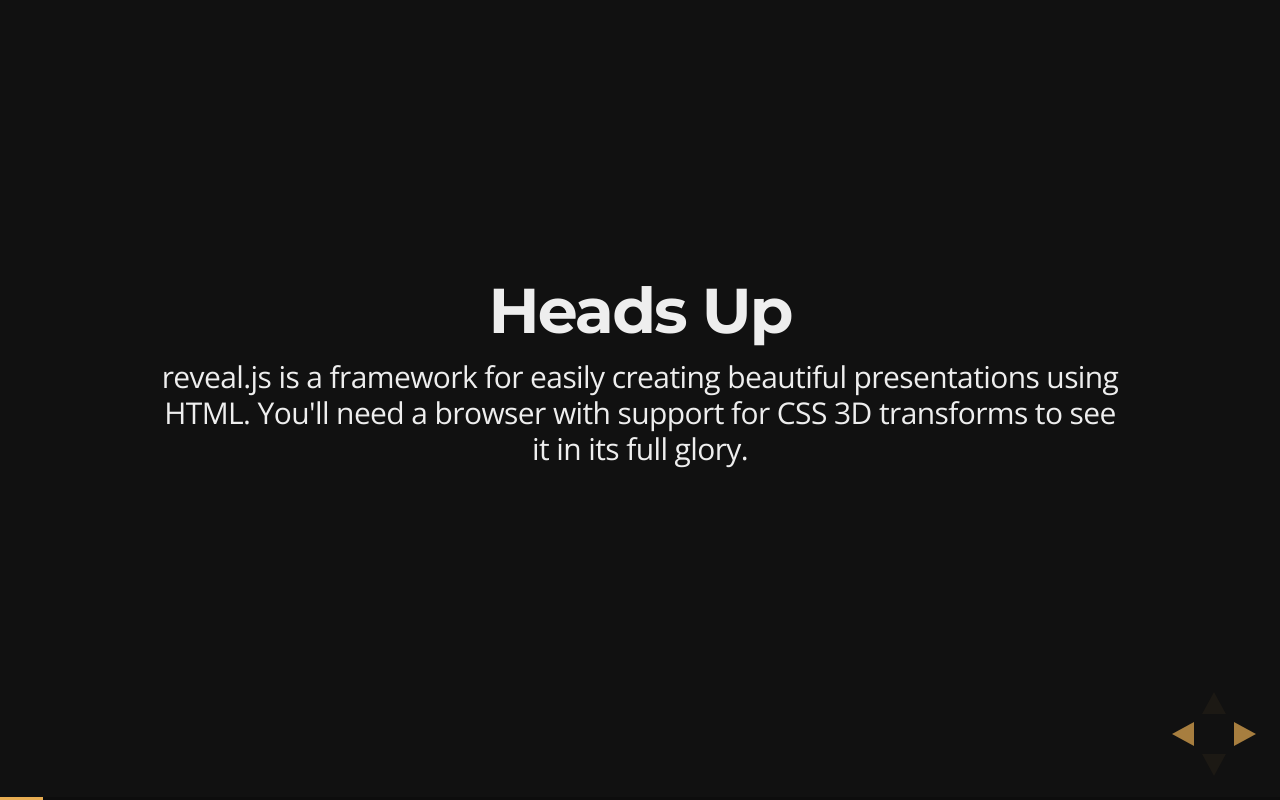
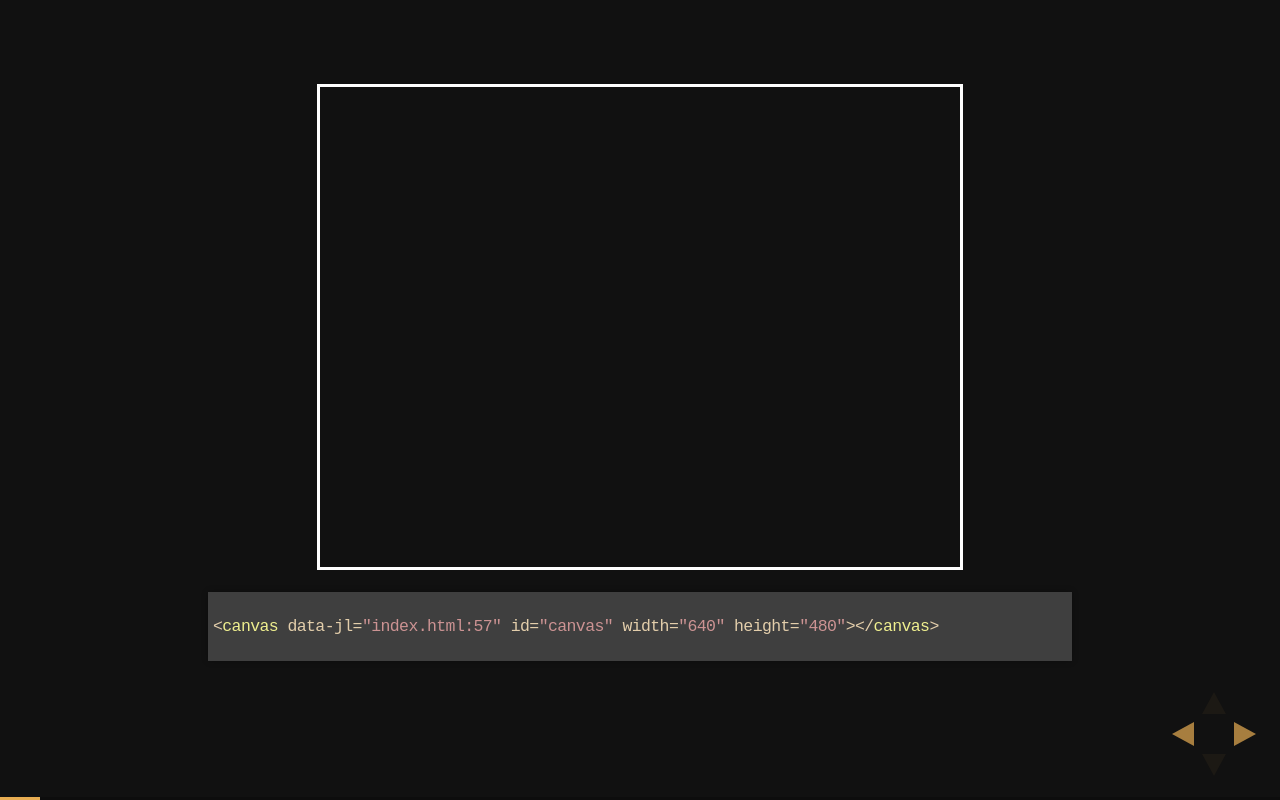
Before and after one commit to ericlathrop/making-js-games-presentation, a website: page index.html in a window 1280 px wide. Both pictures are taken after a click on the element 1251 px from the left and 734 px from the top of the page. Drawn offline with nearby package versions, Linux system fonts and the light colour scheme.

Commit message:
Add initial canvas slides.

```diff
--- /dev/null
+++ b/css/makingjsgames.css
@@ -0,0 +1,3 @@
+.reveal canvas {
+	border: 3px solid #fff;
+}
--- a/index.html
+++ b/index.html
@@ -16,6 +16,7 @@
 
 		<link rel="stylesheet" href="css/reveal.min.css">
 		<link rel="stylesheet" href="css/theme/default.css" id="theme">
+		<link rel="stylesheet" href="css/makingjsgames.css">
 
 		<!-- For syntax highlighting -->
 		<link rel="stylesheet" href="lib/css/zenburn.css">
@@ -48,6 +49,29 @@
 					<p>
 						<small>Created by <a href="http://ericlathrop.com">Eric Lathrop</a> / <a href="http://twitter.com/ericlathrop">@ericlathrop</a></small>
 					</p>
+				</section>
+
+				<section>
+					<canvas id="canvas1" width="640" height="480"></canvas>
+					<pre><code>
+<canvas id="canvas" width="640" height="480"></canvas>
+					</code></pre>
+				</section>
+
+				<section>
+					<canvas id="canvas2" width="640" height="480"></canvas>
+					<script>
+						var canvas = document.getElementById('canvas2');
+						var ctx = canvas.getContext("2d");
+						ctx.fillStyle = "#f00";
+						ctx.fillRect(270, 190, 100, 100);
+					</script>
+					<pre><code>
+var canvas = document.getElementById('canvas');
+var ctx = canvas.getContext("2d");
+ctx.fillStyle = "#f00";
+ctx.fillRect(270, 190, 100, 100);
+					</code></pre>
 				</section>
 
 				<section>
```
